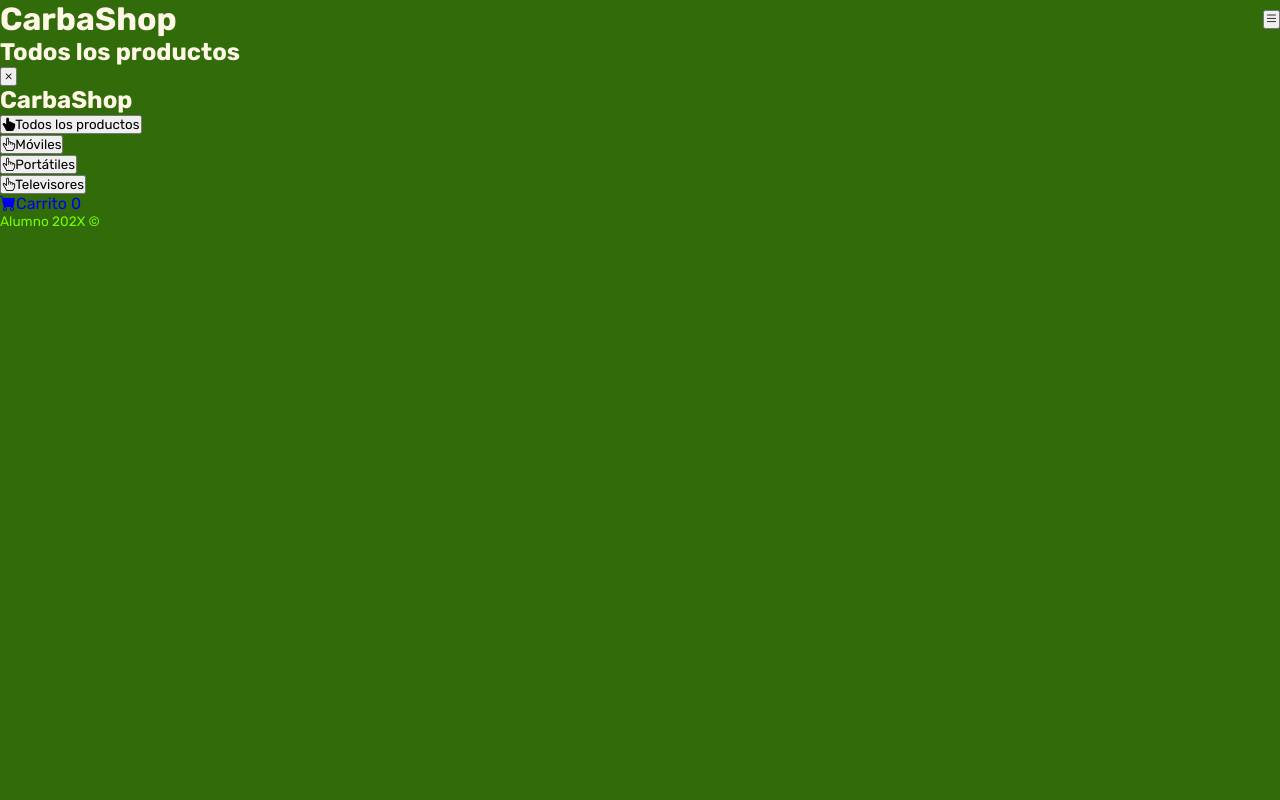
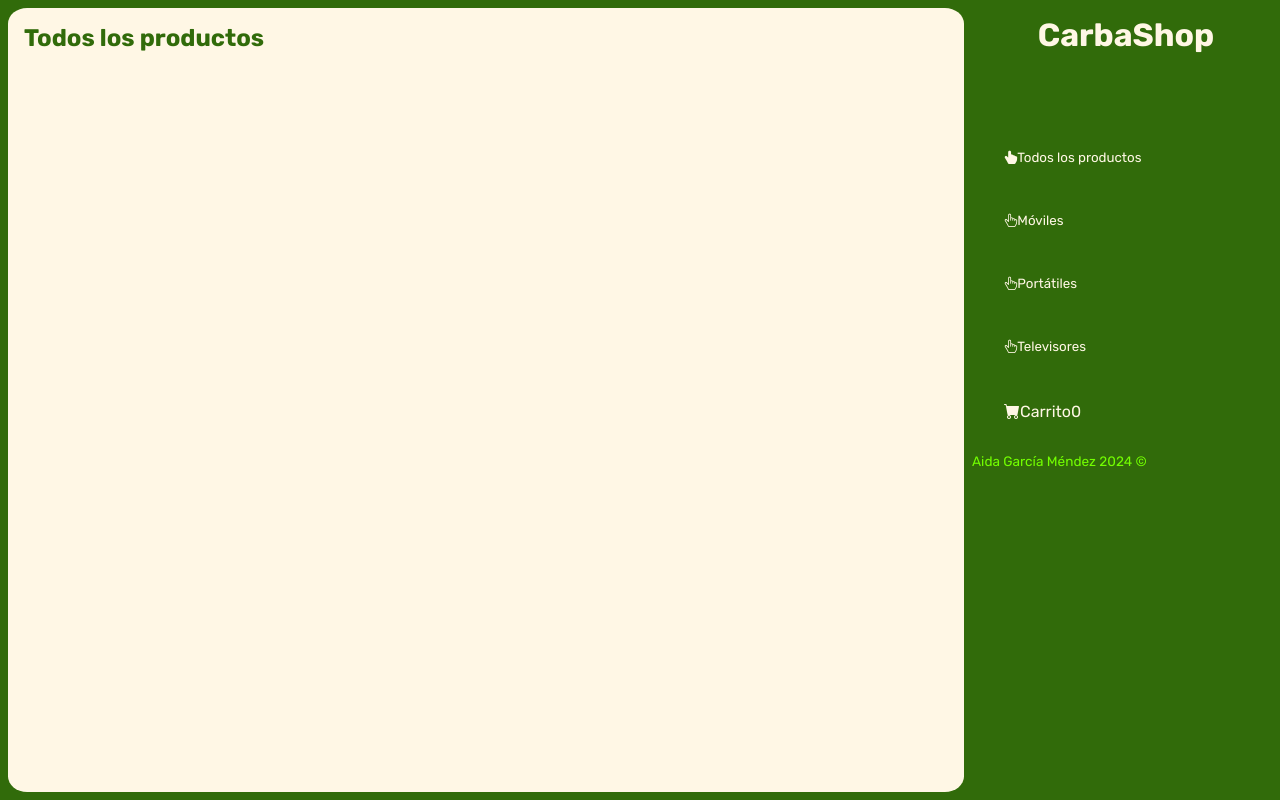
Before and after one commit to aidgm/PROYECTO_EV1, a plain HTML site: page recursos/main.html in a window 1280 px wide. Drawn offline with nearby package versions, Linux system fonts and the light colour scheme.

Commit message:
5 commit: css de main

```diff
--- a/recursos/css/main.css
+++ b/recursos/css/main.css
@@ -1,16 +1,65 @@
 body{
-    color: var(--clr-white);
+    overflow: hidden;
+    margin: 0;
+    height: 100vh; /*el body ocupa toda la pantalla*/
 }
 
 .contenedor{
     display: flex;
-    flex-direction: column;
+    height: 100vh; /*altura completa de la pantalla*/
 
 }
+main{
+    flex: 3; /*ocupa un 75%*/
+    background-color: var(--clr-white);
+    color: var(--clr-green);
+    padding: 1rem;
+    height: auto;
+    border-radius: 2%;
+    margin: 0.5rem;
+}
 
+#contenedor-productos{
+    display: grid;
+}
 .header-mobile{
+    display: none;
+}
+.close-menu{
+    display: none;
+}
+
+.logo{
+    color: var(--clr-white);
     text-align: center;
+    margin-top: 1rem;
+    font-size: 2rem;
+    margin-bottom: 4rem;
+}
+
+.aside-visible{
+    flex: 1; /*ocupa un 25%*/
     display: flex;
-    justify-content: space-between;
+    flex-direction: column;
+    justify-content: flex-start;
+    height: 100vh;
+    background-color: var(--clr-green);
+}
+
+.boton-menu{
+    display: flex;
+    cursor: pointer;
+    border: none;
+    border-radius: 0.5rem;
+    padding: 1rem;
+    margin: 1rem;
+    background-color: transparent;
+    width: 100%;
+    color: var(--clr-white);
     align-items: center;
 }
+
+.boton-menu:hover{
+    background-color: var(--clr-white);
+    color: var(--clr-green);
+}
--- a/recursos/js/scriptMain.js
+++ b/recursos/js/scriptMain.js
@@ -1,5 +1,2 @@
-document.addEventListener("DOMContentLoaded",() =>{
-    const contenedorProducto = document.getElementById("contenedor-productos");
-    const botonesCategorias = document.querySelectorAll(".boton-categoria");
-
-})
+let productos = [];
+let carrito = [];
--- a/recursos/main.html
+++ b/recursos/main.html
@@ -52,7 +52,7 @@
                 </ul>
             </nav>
             <footer>
-                <p class="texto-footer">Alumno 202X &copy;</p>
+                <p class="texto-footer">Aida García Méndez 2024 &copy;</p>
             </footer>
         </aside>
     </div>
```
